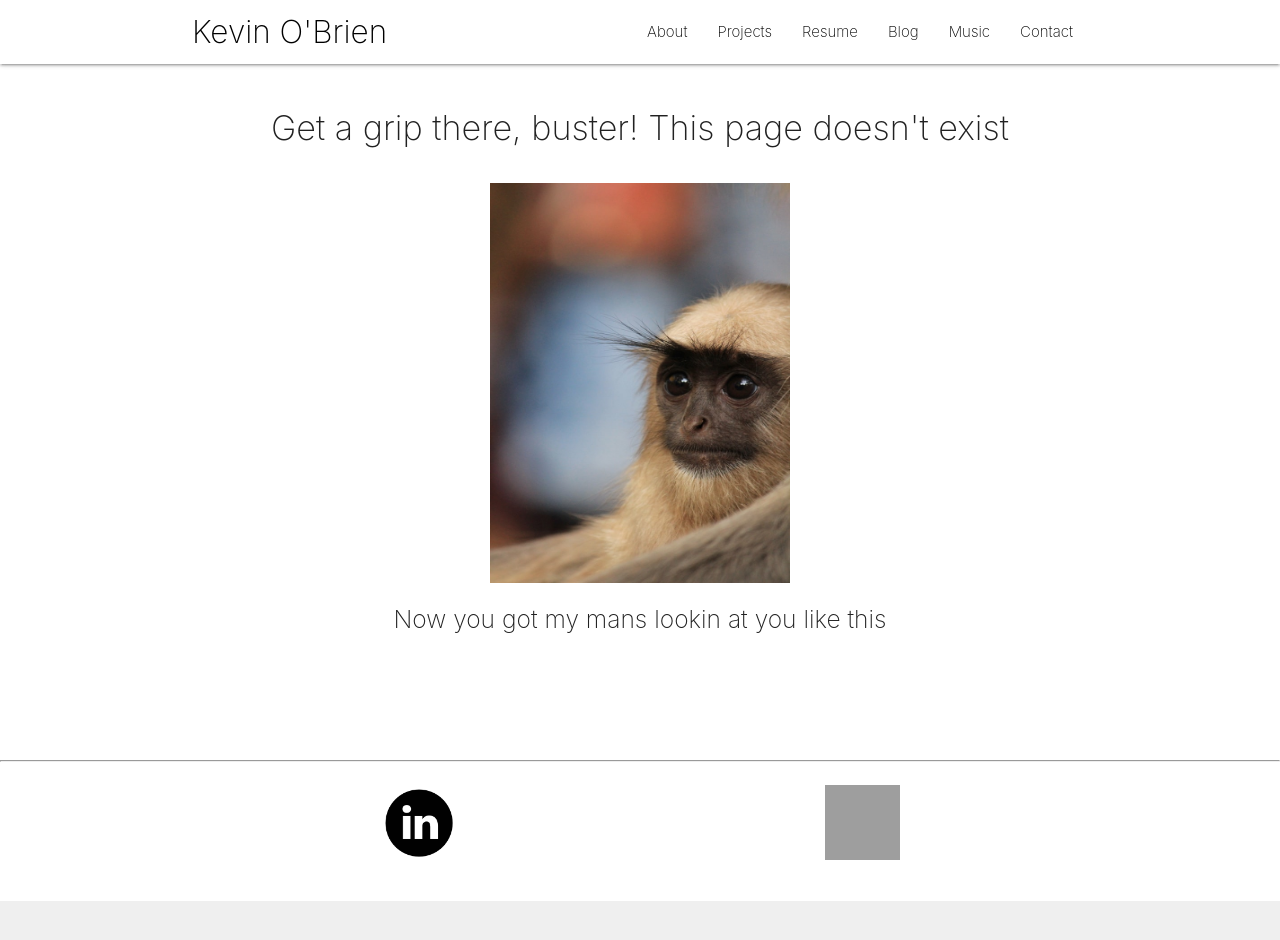
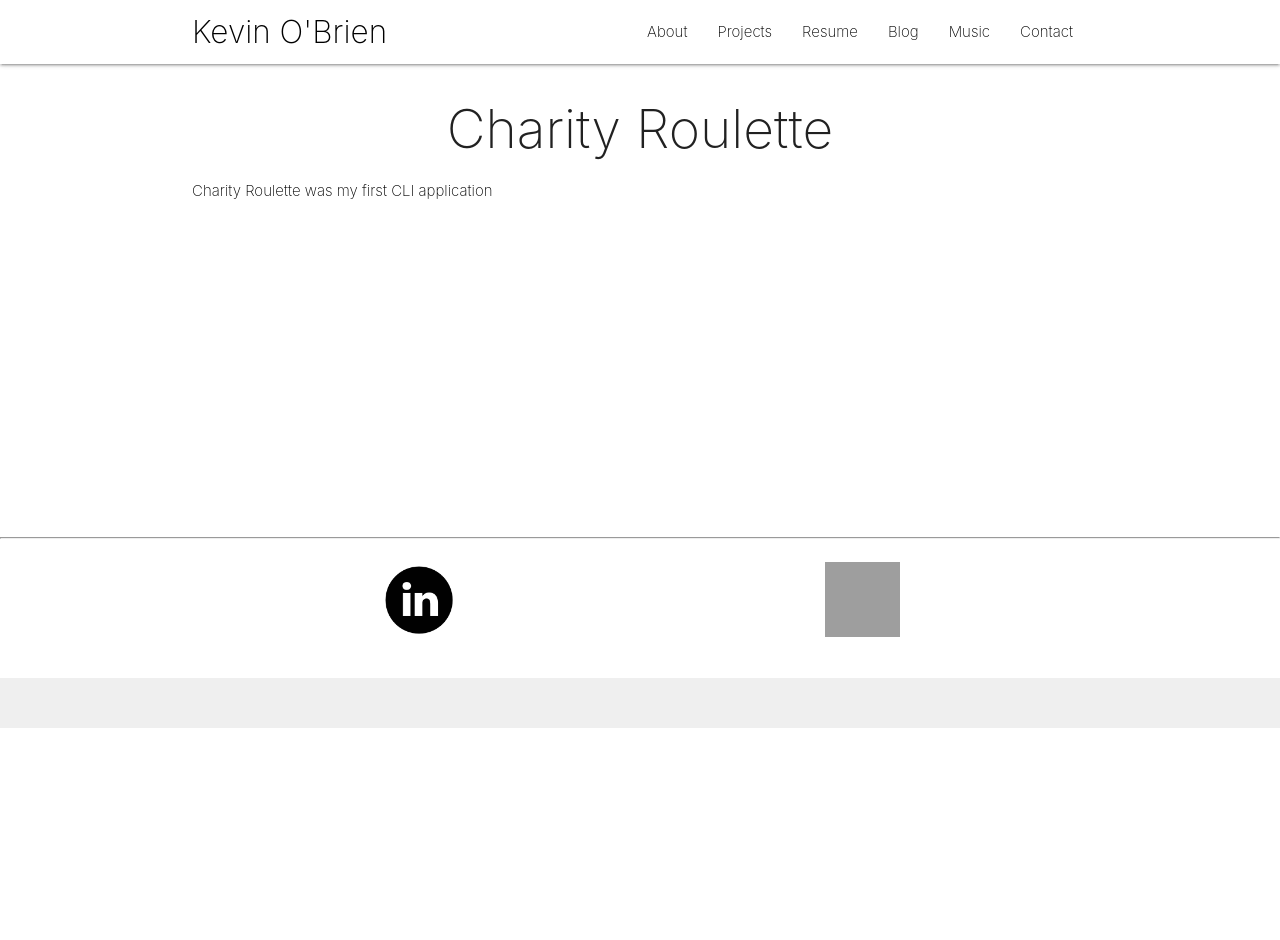
Before and after one commit to kpobrien4/personal-website, a React (Create React App) app in the folder client/: page /#projects/charityroulette in a window 1280 px wide. Shown: the top 940 px of the page. After the commit the page ends 800 px from the top, so only its background shows below. Built offline with nearby package versions, Linux system fonts and the light colour scheme; grey boxes are pictures that could not be loaded.

Commit message:
adding projects pages

```diff
--- a/client/src/App.js
+++ b/client/src/App.js
@@ -7,6 +7,9 @@ import Home from './components/Home';
 import About from './components/About';
 import Projects from './components/Projects'
 import SymbioSound from './components/projectsfolder/SymbioSound'
+import EquationSheetGenerator from './components/projectsfolder/EquationSheetGenerator'
+import TrackNotes from './components/projectsfolder/TrackNotes'
+import CharityRoulette from './components/projectsfolder/CharityRoulette'
 import Contact from './components/Contact'
 import Music from './components/Music'
 import Errors from './components/Errors'
@@ -27,6 +30,9 @@ class App extends Component {
           <Route exact path="/contact" component={Contact} />
           <Route exact path="/music" component={Music} />
           <Route exact path="/projects/symbiosound" component={SymbioSound} />
+          <Route exact path="/projects/tracknotes" component={TrackNotes} />
+          <Route exact path="/projects/equationsheetgenerator" component={EquationSheetGenerator} />
+          <Route exact path="/projects/charityroulette" component={CharityRoulette} />
           <Route component={Errors} />
         </Switch>
       </div>
--- a/client/src/about.css
+++ b/client/src/about.css
@@ -6,5 +6,4 @@
     line-height: 2.4;
     background-size: cover;
     color: white;
-    font-weight: italic
 }
--- a/client/src/components/projectsfolder/CharityRoulette.js
+++ b/client/src/components/projectsfolder/CharityRoulette.js
@@ -0,0 +1,27 @@
+import React, { Component } from 'react'
+
+export class CharityRoulette extends Component {
+  render() {
+    return (
+      <div>
+        <h2 class="thin center">Charity Roulette</h2>
+        <p class="thin">
+          Charity Roulette was my first CLI application
+        </p>
+        <br></br>
+        <br></br>
+        <br></br>
+        <br></br>
+        <br></br>
+        <br></br>
+        <br></br>
+        <br></br>
+        <br></br>
+
+      </div>
+
+    )
+  }
+}
+
+export default CharityRoulette
--- a/client/src/components/projectsfolder/EquationSheetGenerator.js
+++ b/client/src/components/projectsfolder/EquationSheetGenerator.js
@@ -0,0 +1,27 @@
+import React, { Component } from 'react'
+
+export class EquationSheetGenerator extends Component {
+  render() {
+    return (
+      <div>
+        <h2 class="thin center">Equation Sheet Generator</h2>
+        <p class="thin">
+          While attending Flatiron School,
+        </p>
+        <br></br>
+        <br></br>
+        <br></br>
+        <br></br>
+        <br></br>
+        <br></br>
+        <br></br>
+        <br></br>
+        <br></br>
+
+      </div>
+
+    )
+  }
+}
+
+export default EquationSheetGenerator
--- a/client/src/components/projectsfolder/TrackNotes.js
+++ b/client/src/components/projectsfolder/TrackNotes.js
@@ -0,0 +1,27 @@
+import React, { Component } from 'react'
+
+export class TrackNotes extends Component {
+  render() {
+    return (
+      <div>
+        <h2 class="thin center">TrackNotes</h2>
+        <p class="thin">
+          TrackNotes
+        </p>
+        <br></br>
+        <br></br>
+        <br></br>
+        <br></br>
+        <br></br>
+        <br></br>
+        <br></br>
+        <br></br>
+        <br></br>
+
+      </div>
+
+    )
+  }
+}
+
+export default TrackNotes
```
Also changed, not shown: client/src/components/projectsfolder/FluorescenceMicroscopy.js (deleted), client/src/components/projectsfolder/OpticalSpectroscopy.js (deleted), client/src/components/projectsfolder/PulsedNMR.js (deleted).
